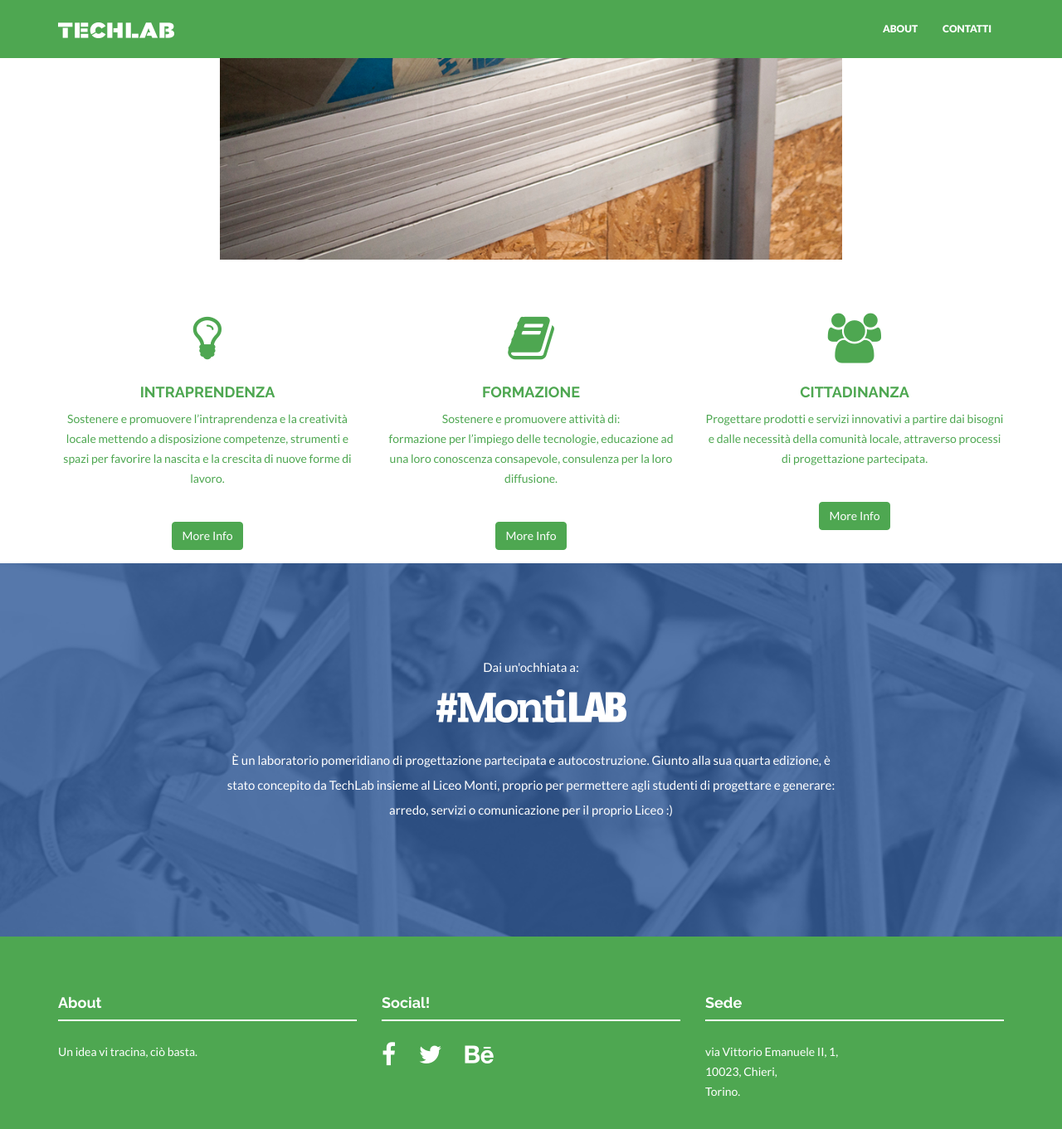
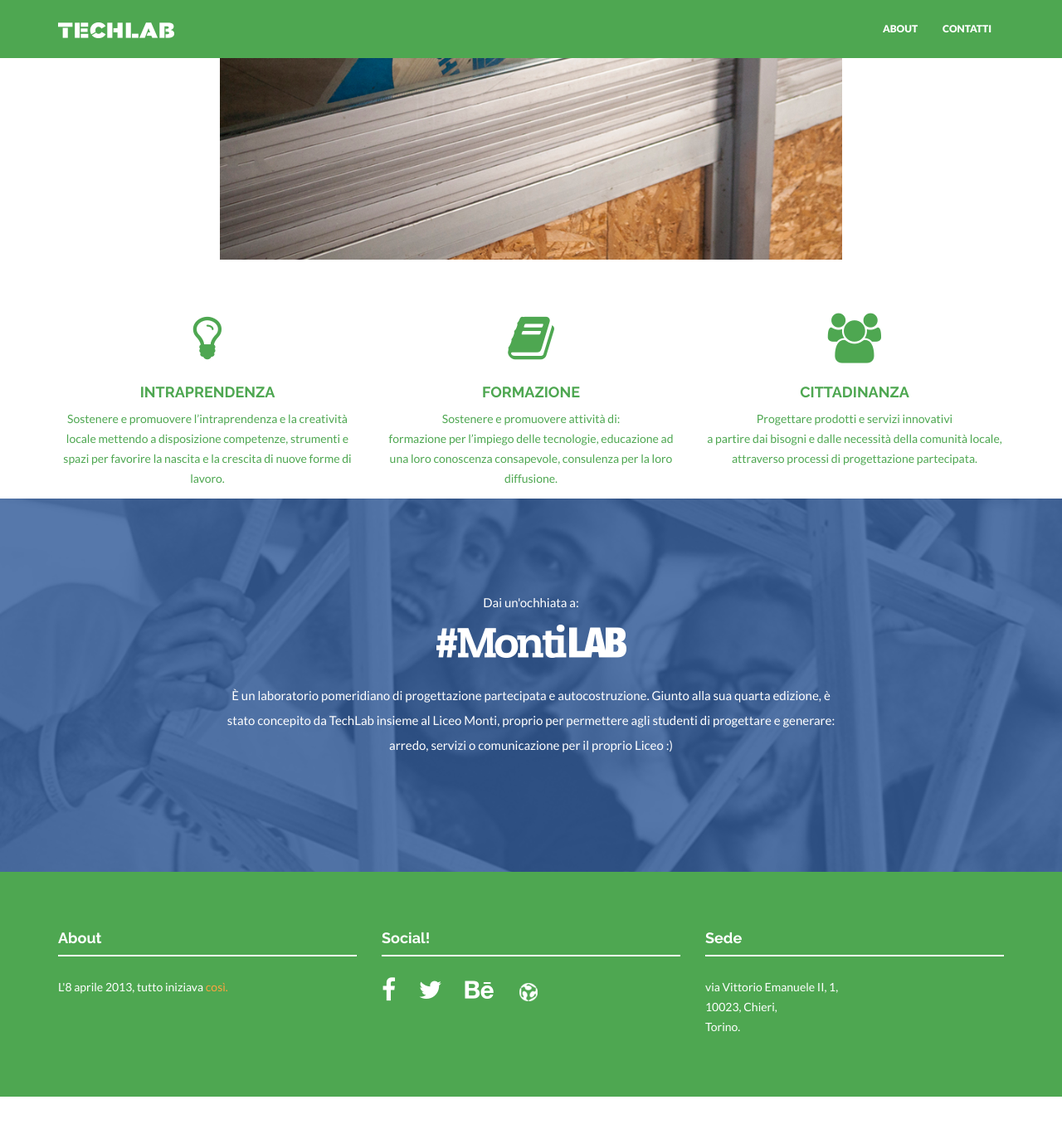
Before and after one commit to techlabtl/techlabtl.github.io, a Jekyll site: the page built from index.html, in a window 1280 px wide and 1400 px high, scrolled down 402 px. Shown: the top 1361 px of the window at 83% size. Built offline with Jekyll 4.4.1, drawn with Linux system fonts in a browser that asks for light colours; nearby versions of some CDN libraries; after the commit the page ends 1724 px from its top, so only the background shows below that.

Commit message:
fablabs.io

```diff
--- a/_config.yml
+++ b/_config.yml
@@ -16,7 +16,7 @@
   primary: "#ffffff" #"#F70031"
   primary_rgb: "44,87,150" #"247,0,49" #rgb of the primary. Needed in some places for the transparency effect.
   secondary: "#4ea751" #"#33004D"
-  link: "#428bca"
+  link: "#ffa340"
   link_hover: "#01b2fe"
   footer_heading: "#f2c5796"
   footer_content: "#d4d4d4"
--- a/_includes/footer.html
+++ b/_includes/footer.html
@@ -4,8 +4,12 @@
             <div class="col-lg-4">
                 <h4>About</h4>
                 <div class="hline-w"></div>
-                <p>{{ site.about }}</p>
+                <p>L'8 aprile 2013, tutto iniziava <a href="http://fatto.techlab.tl/blog/2013/04/08/prefazione/" target=”_blank”>così.</a></p>
             </div>
+
+
+
+
             <div class="col-lg-4">
                 <h4>Social!</h4>
                 <div class="hline-w"></div>
@@ -16,8 +20,14 @@
                           <span class="sr-only">{{network.title}}</span>
                         </a>
                     {% endfor %}
+
+                        <a href="https://www.fablabs.io/labs/techlab">
+                            <img src="/assets/img/fablabicon.png" aria-hidden="true">
+                        </a>
                 </p>
             </div>
+
+
             <div class="col-lg-4">
                 <h4>Sede</h4>
                 <div class="hline-w"></div>
--- a/index.html
+++ b/index.html
@@ -12,22 +12,23 @@
                 <span class="sr-only">An image of a apple</span>
                 <h4>INTRAPRENDENZA</h4>
                 <p>Sostenere e promuovere l’intraprendenza e la creatività locale mettendo a disposizione competenze, strumenti e spazi per favorire la nascita e la crescita di nuove forme di lavoro.</p>
-                <p><br/><a href="#" class="btn btn-theme">More Info</a></p>
+                <!--<p><br/><a href="#" class="btn btn-theme">More Info</a></p>!-->
             </div>
             <div class="col-md-4">
                 <i class="fa fa-book" aria-hidden="true"></i>
                 <span class="sr-only">An image of a laboratory flask</span>
                 <h4>FORMAZIONE</h4>
                 <p>Sostenere e promuovere attività di:<br> formazione per l’impiego delle tecnologie, educazione ad una loro conoscenza consapevole, consulenza per la loro diffusione.</p>
-                <p><br/><a href="#" class="btn btn-theme">More Info</a></p>
+                <!--<p><br/><a href="#" class="btn btn-theme">More Info</a></p>!-->
             </div>
             <div class="col-md-4">
                 <i class="fa fa-users" aria-hidden="true"></i>
                 <span class="sr-only">An image of a trophy</span>
                 <h4>CITTADINANZA</h4>
-                <p>Progettare prodotti e servizi innovativi a partire dai bisogni e dalle necessità della comunità locale, attraverso processi di progettazione partecipata.</p>
-                <p><br/><a href="#" class="btn btn-theme">More Info</a></p>
+                <p>Progettare prodotti e servizi innovativi<br> a partire dai bisogni e dalle necessità della comunità locale, attraverso processi di progettazione partecipata.</p>
+                <!--<p><br/><a href="#" class="btn btn-theme">More Info</a></p>!-->
             </div>
+
         </div>
     </div>
 </div>
```
Also changed, not shown: assets/img/fablabicon.png (added), 15 other files.
